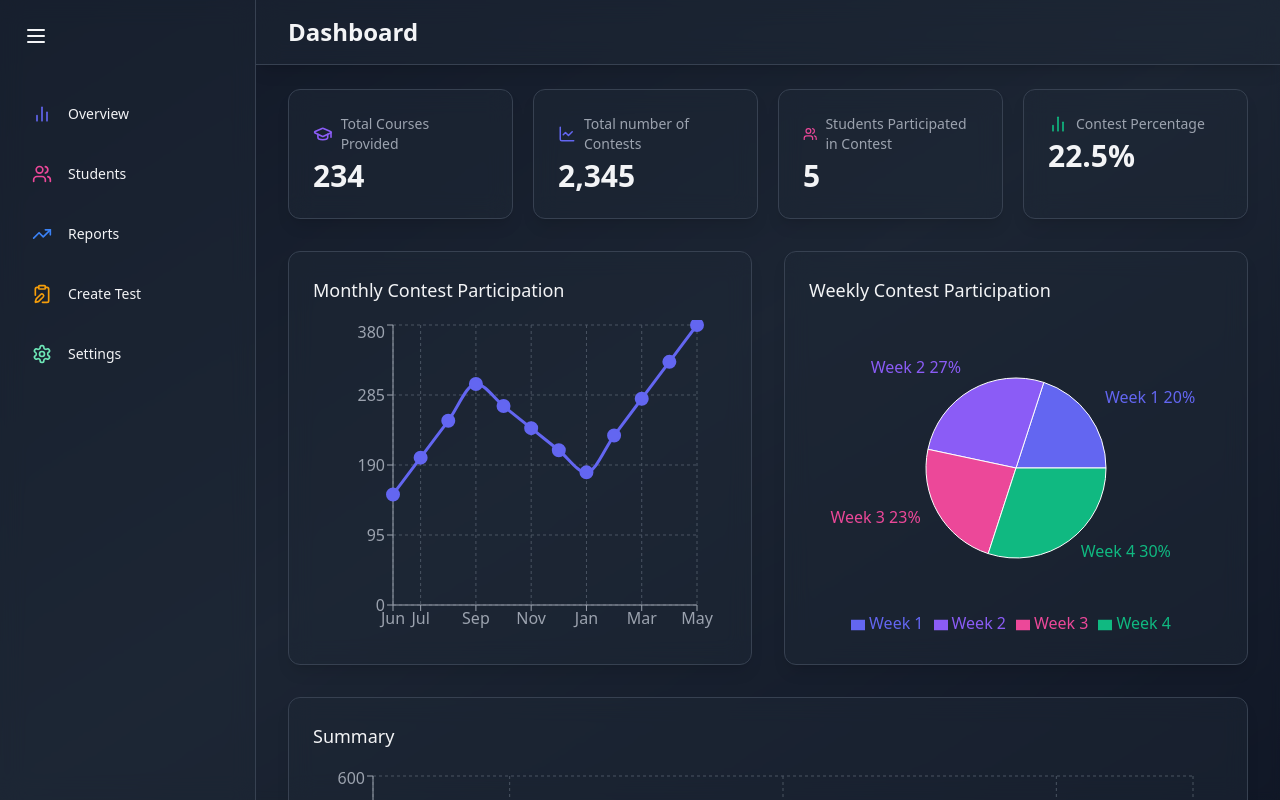
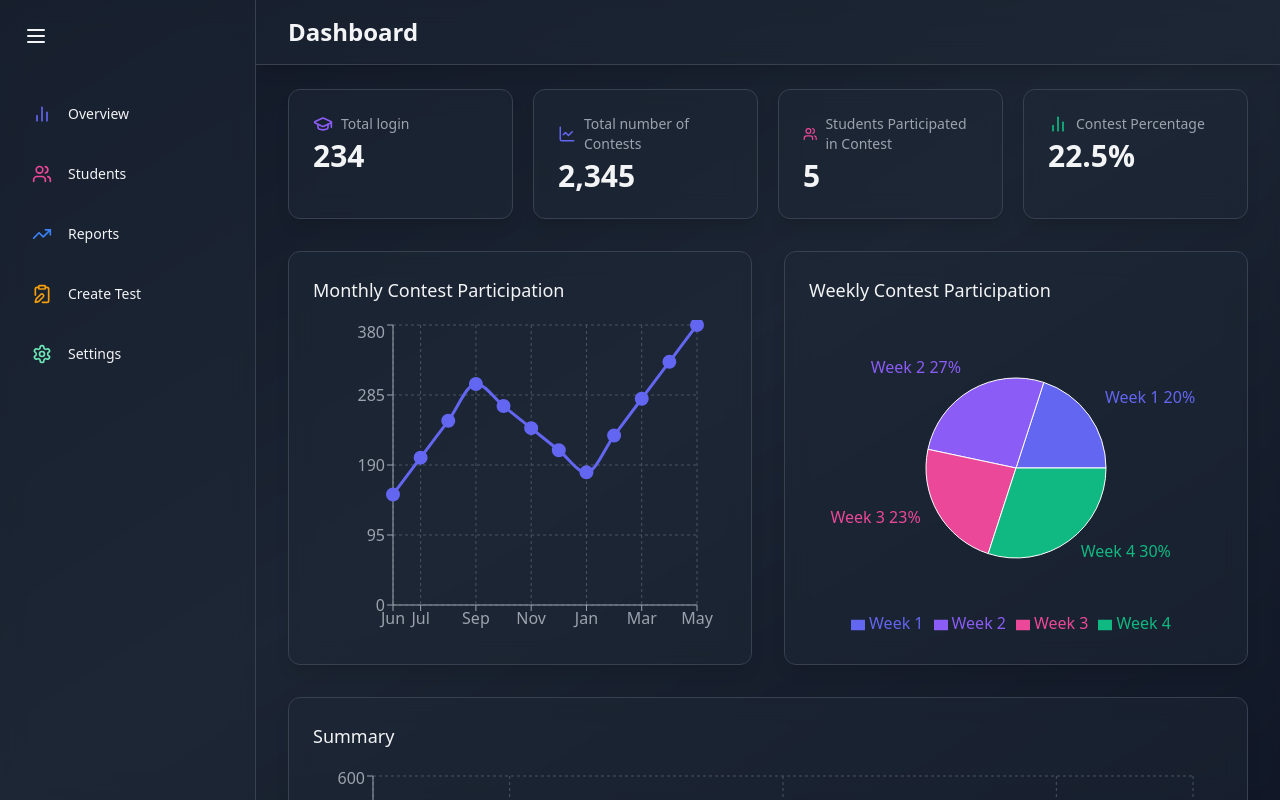
Before and after one commit to Sudheer-18/projectspaceAdmin, a React (Vite) app: page / in a window 1280 px wide. Built offline with nearby package versions, Linux system fonts and the light colour scheme.

Commit message:
firstcommit

```diff
--- a/src/pages/OverviewPage.jsx
+++ b/src/pages/OverviewPage.jsx
@@ -20,7 +20,7 @@ const OverviewPage = () => {
 					animate={{ opacity: 1, y: 0 }}
 					transition={{ duration: 1 }}
 				>
-				    <StatCard name='Total Courses Provided' icon={GraduationCap} value='234' color='#8B5CF6' />
+				    <StatCard name='Total login' icon={GraduationCap} value='234' color='#8B5CF6' />
 					<StatCard name='Total number of Contests' icon={LineChart} value='2,345' color='#6366F1' />
 					<StatCard name='Students Participated in Contest' icon={Users} value='5' color='#EC4899' />
 					<StatCard name='Contest Percentage' icon={BarChart2} value='22.5%' color='#10B981' />
```
